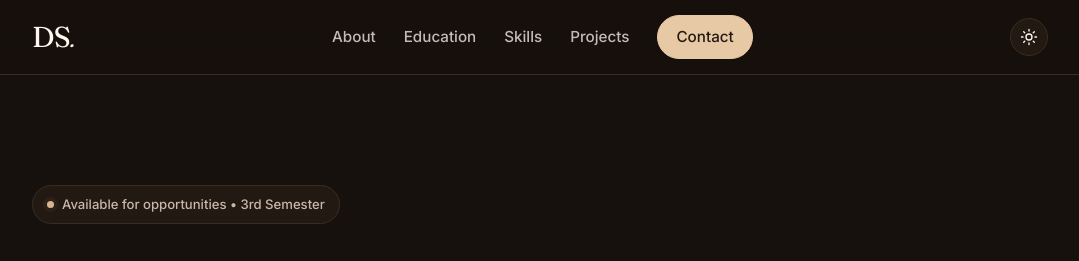
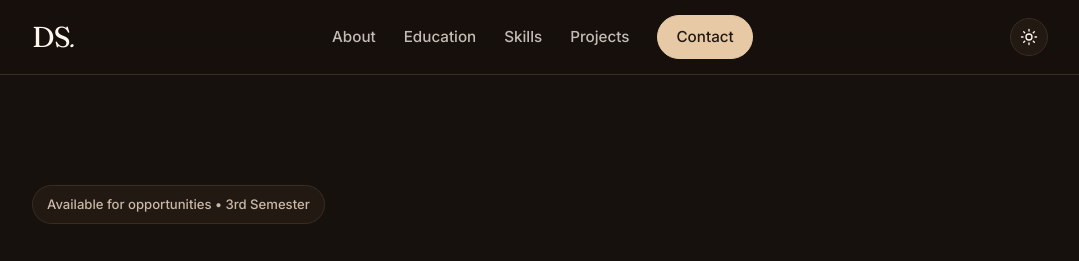
Before and after one commit to dimpalsondarva/Portfolio, a React (Vite) app: page / in a window 1280 px wide. Shown: the top 261 px of the page, without its empty margins (100-1179 px from the left). Built offline with nearby package versions, Linux system fonts and the light colour scheme.

Commit message:
fix: remove dots from hero badge and DS favicon, cache-bust favicon

```diff
--- a/index.html
+++ b/index.html
@@ -2,7 +2,7 @@
 <html lang="en">
   <head>
     <meta charset="UTF-8" />
-    <link rel="icon" type="image/svg+xml" href="/favicon.svg" />
+    <link rel="icon" type="image/svg+xml" href="/favicon.svg?v=2" />
     <meta name="viewport" content="width=device-width, initial-scale=1.0" />
     <meta name="description" content="Dimpal Sondarva — 3rd Semester student at Dr. Subhash University. Minimal premium portfolio." />
     <title>Dimpal Sondarva — Portfolio</title>
--- a/src/components/Hero.tsx
+++ b/src/components/Hero.tsx
@@ -4,7 +4,7 @@
   return (
     <section className="hero container">
       <p className="eyebrow">
-        <span className="dot" /> Available for opportunities • 3rd Semester
+        Available for opportunities • 3rd Semester
       </p>
       <h1>
         {PROFILE.firstName} <em>{PROFILE.lastName}</em>
```
Also changed, not shown: public/favicon.svg.
